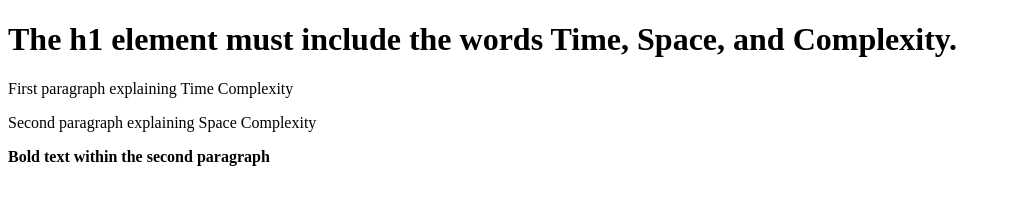
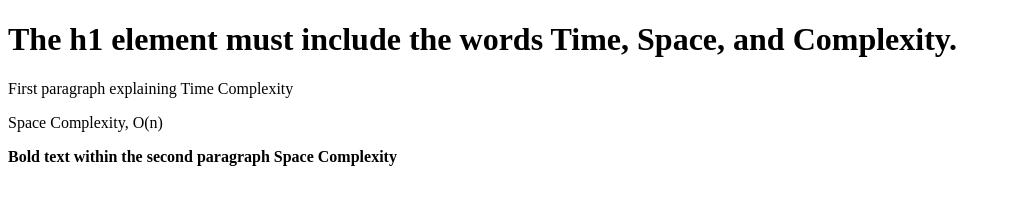
Before and after one commit to acciojob/time-and-space-complexity-sahilaroora, a website: page main.html in a window 1280 px wide. Shown: the whole page, without its empty margins (0-1011 px from the left). Drawn offline with Linux system fonts and the light colour scheme.

Commit message:
created a submission

```diff
--- a/main.html
+++ b/main.html
@@ -12,8 +12,10 @@
 <body>
 	 <h1>The h1 element must include the words Time, Space, and Complexity.</h1>
 	<p>First paragraph explaining Time Complexity	</p>
-	<p>Second paragraph explaining Space Complexity	</p>
-	<b>Bold text within the second paragraph	</b>
+	<p>Space Complexity, O(n)
+</p>
+	<b>Bold text within the second paragraph Space Complexity
+	</b>
 
     <script type="text/javascript" src="./script.js">
 </script>
```
